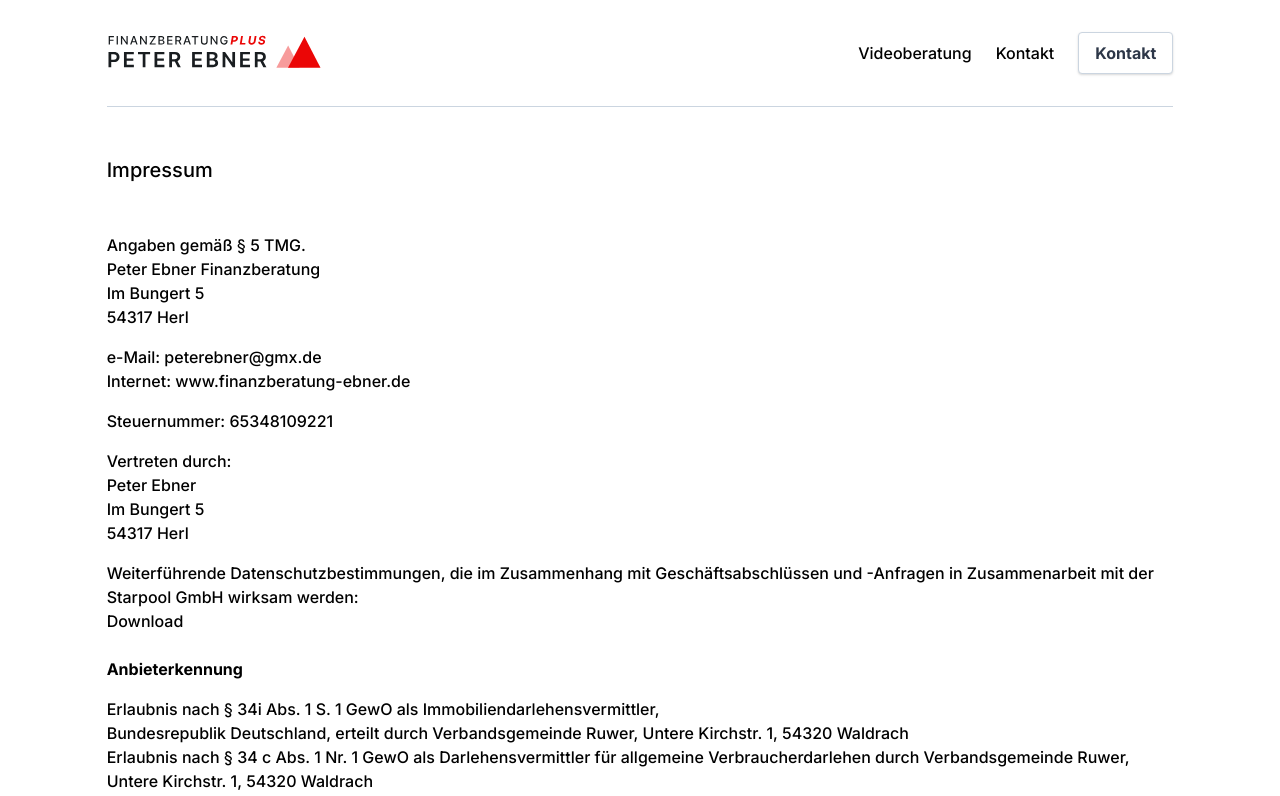
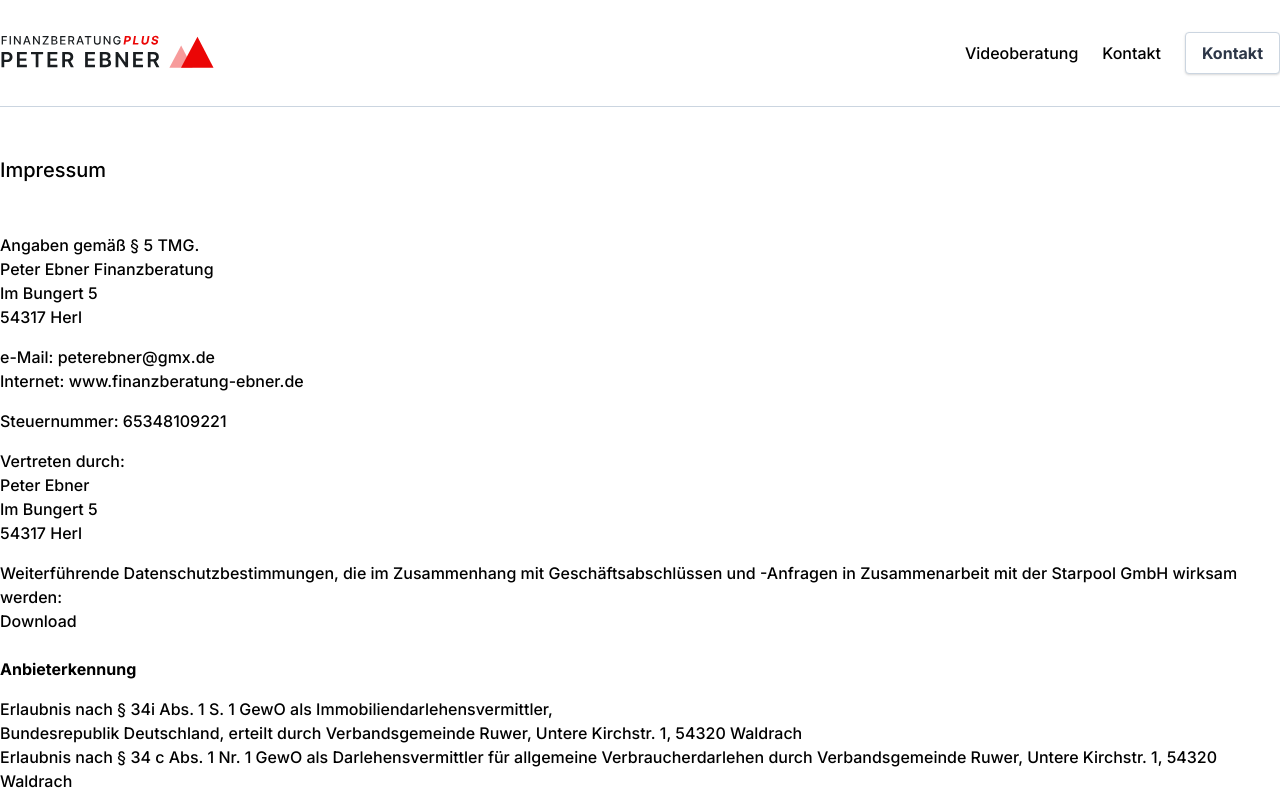
Before and after one commit to dvdptr/website-peplus, a Nuxt app: page /impressum in a window 1280 px wide. Shown: the top 796 px of the page. Built offline with nearby package versions, Linux system fonts and the light colour scheme.

Commit message:
create spacing class in default layout to adjust width of each component from one source

```diff
--- a/components/About.vue
+++ b/components/About.vue
@@ -1,5 +1,5 @@
 <template>
-  <div class="border-b border-gray-400 pb-12">
+  <div class="spacing border-b border-gray-400 pb-12">
     <Headline :title="title" :subtitle="subtitle" />
     <div class="flex pt-12 items-center justify-evenly">
       <div class>
--- a/components/Header.vue
+++ b/components/Header.vue
@@ -1,5 +1,5 @@
 <template>
-  <div class="border-b border-gray-400 pb-8 pt-8">
+  <div class="spacing border-b border-gray-400 pb-8 pt-8">
     <!-- <p class="text-sm text-right pb-4">Sie haben Fragen?</p> -->
     <div class="flex justify-between items-center">
       <div>
--- a/components/Hero.vue
+++ b/components/Hero.vue
@@ -1,5 +1,5 @@
 <template>
-  <div class="border-b border-gray-400 flex py-16 justify-around items-center">
+  <div class="spacing border-b border-gray-400 flex py-16 justify-around items-center">
     <div class="w-1/2 mx-4">
       <section>
         <p class="text-5xl font-bold leading-tight pb-4">
--- a/components/Kontakt.vue
+++ b/components/Kontakt.vue
@@ -1,5 +1,5 @@
 <template>
-  <div class="border-b border-gray-400 py-12">
+  <div class="spacing border-b border-gray-400 py-12">
     <div class="flex justify-evenly mx-auto">
       <div class="w-5/12">
         <section class="text-4xl pb-2 font-bold">Sie haben Fragen?</section>
--- a/components/Leistungen.vue
+++ b/components/Leistungen.vue
@@ -1,5 +1,5 @@
 <template>
-  <div class="border-b border-gray-400 pb-12">
+  <div class="spacing border-b border-gray-400 pb-12">
     <section>
       <div>
         <Headline :title="title" :subtitle="subtitle" />
--- a/components/Netzwerk.vue
+++ b/components/Netzwerk.vue
@@ -1,5 +1,5 @@
 <template>
-  <div class="border-b border-gray-400 pb-6">
+  <div class="spacing border-b border-gray-400 pb-6">
     <section>
       <Headline :title="title" :subtitle="subtitle" />
     </section>
--- a/layouts/default.vue
+++ b/layouts/default.vue
@@ -1,5 +1,5 @@
 <template>
-  <div class="w-5/6 mx-auto">
+  <div class="mx-auto">
     <nuxt />
   </div>
 </template>
--- a/pages/index.vue
+++ b/pages/index.vue
@@ -38,4 +38,8 @@ export default {
   @apply min-h-screen flex justify-center items-center text-center mx-auto;
 }
 */
+
+.spacing {
+  @apply w-5/6 mx-auto;
+}
 </style>
```
